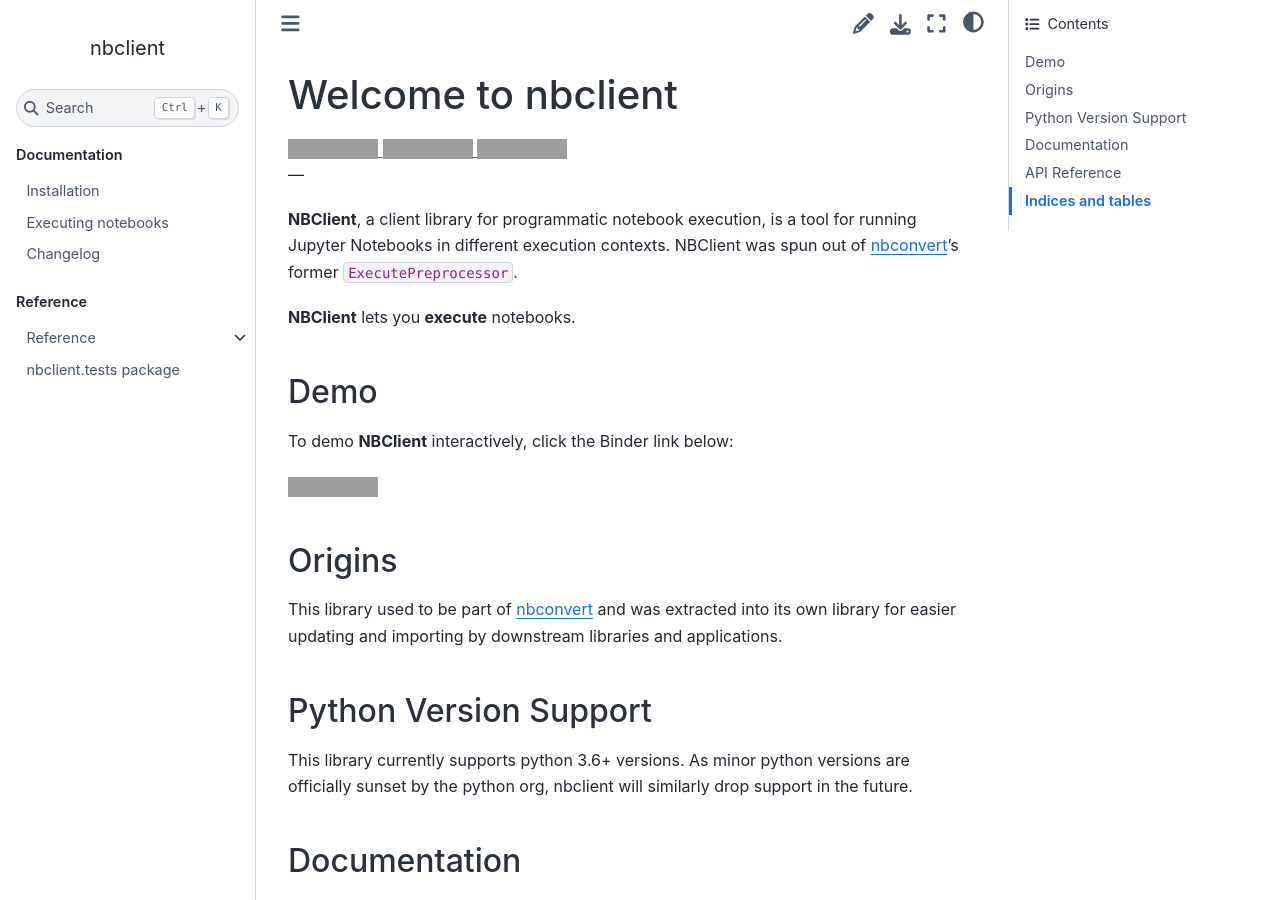
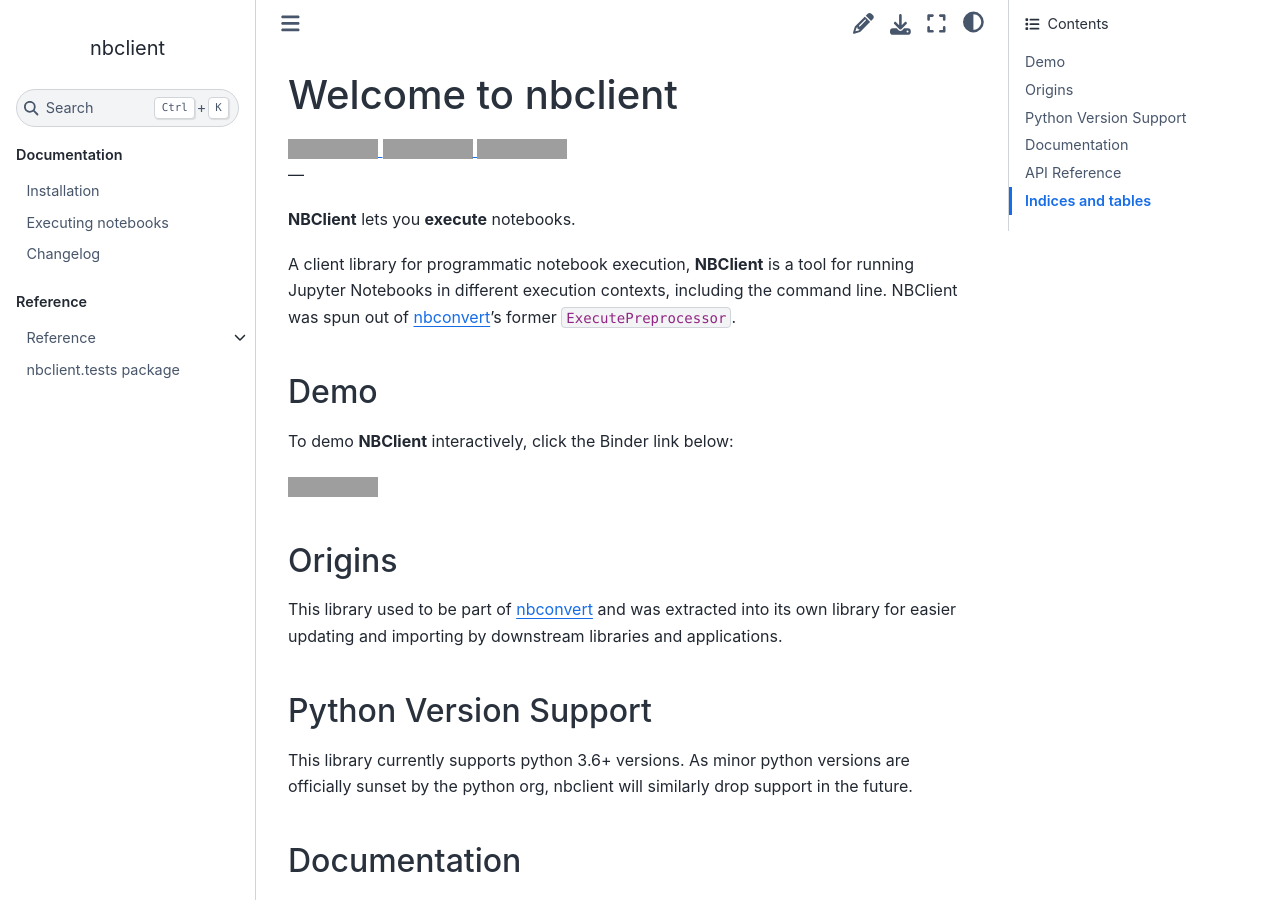
Before and after one commit to jupyter/nbclient, a Sphinx documentation site: the page built from docs/index.rst, in a window 1280 px wide and 900 px high. Built offline with Sphinx 7.4.7 and the Sphinx Book theme 1.1.4, drawn with Linux system fonts in a browser that asks for light colours; grey boxes are pictures that could not be loaded.

Commit message:
Tweaked top of docs

```diff
--- a/docs/index.rst
+++ b/docs/index.rst
@@ -13,11 +13,11 @@
 
 ---
 
-**NBClient**, a client library for programmatic notebook execution, is a tool for running Jupyter Notebooks in
-different execution contexts. NBClient was spun out of `nbconvert <https://nbconvert.readthedocs.io/en/latest/>`_'s
+**NBClient** lets you **execute** notebooks.
+
+A client library for programmatic notebook execution, **NBClient** is a tool for running Jupyter Notebooks in
+different execution contexts, including the command line. NBClient was spun out of `nbconvert <https://nbconvert.readthedocs.io/en/latest/>`_'s
 former ``ExecutePreprocessor``.
-
-**NBClient** lets you **execute** notebooks.
 
 Demo
 ----
```
